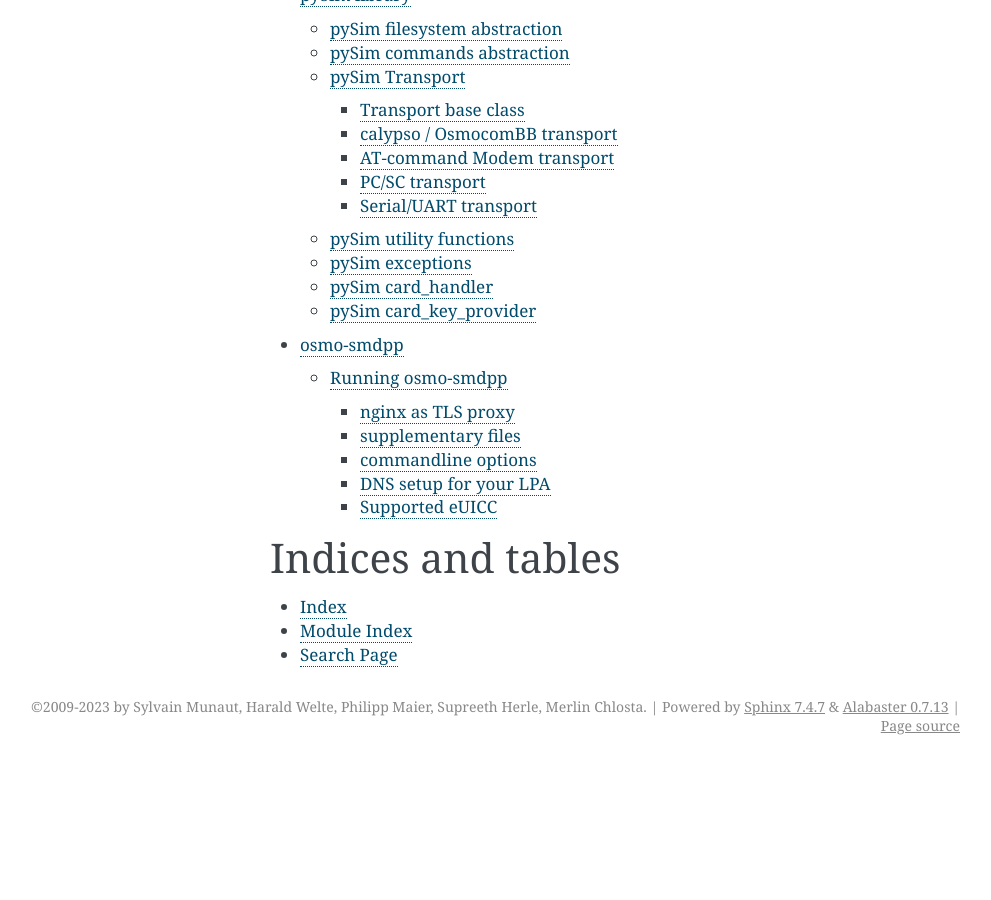
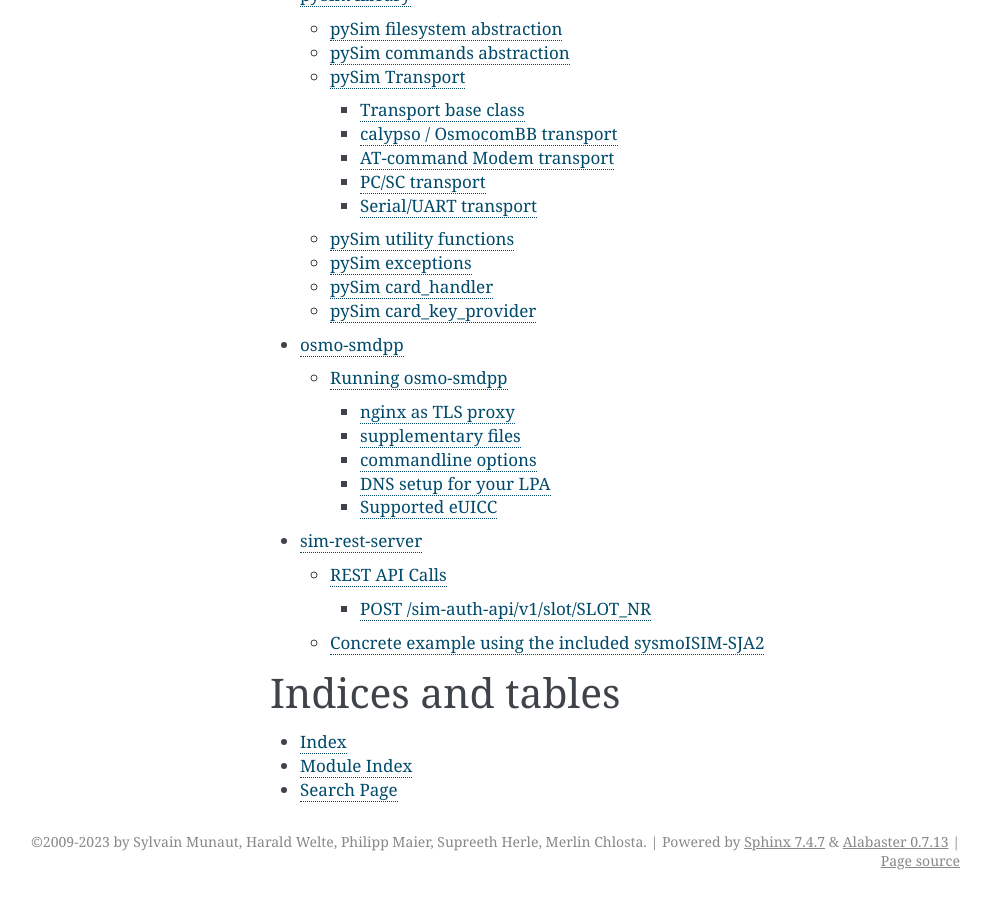
Before and after one commit to osmocom/pysim, a Sphinx documentation site: the page built from docs/index.rst, in a window 1280 px wide and 900 px high, scrolled down 4658 px. Shown: the whole window, without its empty margins (150-1141 px from the left). Built offline with Sphinx 7.4.7, drawn with Linux system fonts in a browser that asks for light colours; before the commit the page ends 5423 px from its top, so only the background shows below that; some of the changed lines change nothing that is shown.

Commit message:
docs: Add documentation about contrib/sim-rest-{server,client}
Those programs have been around since 2021 but we never had any
documentation here. Let's fix that.

Change-Id: I7c471cac9500db063a0c8f5c5eb7b6861b3234ed

```diff
--- a/docs/index.rst
+++ b/docs/index.rst
@@ -43,6 +43,7 @@
    legacy
    library
    osmo-smdpp
+   sim-rest
 
 
 Indices and tables
--- /dev/null
+++ b/docs/sim-rest.rst
@@ -0,0 +1,118 @@
+sim-rest-server
+===============
+
+Sometimes there are use cases where a [remote] application will need
+access to a USIM for authentication purposes.  This is, for example, in
+case an IMS test client needs to perform USIM based authentication
+against an IMS core.
+
+The pysim repository contains two programs: `sim-rest-server.py` and
+`sim-rest-client.py` that implement a simple approach to achieve the
+above:
+
+`sim-rest-server.py` speaks to a [usually local] USIM via the PC/SC
+API and provides a high-level REST API towards [local or remote]
+applications that wish to perform UMTS AKA using the USIM.
+
+`sim-rest-client.py` implements a small example client program to
+illustrate how the REST API provided by `sim-rest-server.py` can be
+used.
+
+REST API Calls
+--------------
+
+POST /sim-auth-api/v1/slot/SLOT_NR
+~~~~~~~~~~~~~~~~~~~~~~~~~~~~~~~~~~
+
+where SLOT_NR is the integer-encoded slot number (corresponds to PC/SC
+reader number).  When using a single sysmoOCTSIM board, this is in the range of 0..7
+
+Example: `/sim-auth-api/v1/slot/0` for the first slot.
+
+Request Body
+############
+
+The request body is a JSON document, comprising of
+    1. the RAND and AUTN parameters as hex-encoded string
+    2. the application against which to authenticate (USIM, ISIM)
+
+Example:
+::
+
+        {
+            "rand": "bb685a4b2fc4d697b9d6a129dd09a091",
+            "autn": "eea7906f8210000004faf4a7df279b56"
+        }
+
+HTTP Status Codes
+#################
+
+HTTP status codes are used to represent errors within the REST server
+and the SIM reader hardware.  They are not used to communicate protocol
+level errors reported by the SIM Card.  An unsuccessful authentication
+will hence have a `200 OK` HTTP Status code and then encode the SIM
+specific error information in the Response Body.
+
+======  =========== ================================
+Status  Code        Description
+------  ----------- --------------------------------
+200     OK          Successful execution
+400     Bad Request Request body is malformed
+404     Not Found   Specified SIM Slot doesn't exist
+410     Gone        No SIM card inserted in slot
+======  =========== ================================
+
+Response Body
+#############
+
+The response body is a JSON document, either
+
+#. a successful outcome; encoding RES, CK, IK as hex-encoded string
+#. a sync failure; encoding AUTS as hex-encoded string
+#. errors
+   #. authentication error (incorrect MAC)
+   #. authentication error (security context not supported)
+   #. key freshness failure
+   #. unspecified card error
+
+Example (succcess):
+::
+
+        {
+           "successful_3g_authentication": {
+                "res": "b15379540ec93985",
+                "ck": "713fde72c28cbd282a4cd4565f3d6381",
+                "ik": "2e641727c95781f1020d319a0594f31a",
+                "kc": "771a2c995172ac42"
+            }
+        }
+
+Example (re-sync case):
+::
+
+        {
+            "synchronisation_failure": {
+                "auts": "dc2a591fe072c92d7c46ecfe97e5"
+            }
+        }
+
+Concrete example using the included sysmoISIM-SJA2
+--------------------------------------------------
+
+This was tested using SIMs ending in IMSI numbers 45890...45899
+
+The following command were executed successfully:
+
+Slot 0
+::
+
+        $ /usr/local/src/pysim/contrib/sim-rest-client.py -c 1 -n 0 -k 841EAD87BC9D974ECA1C167409357601 -o 3211CACDD64F51C3FD3013ECD9A582A0
+        -> {'rand': 'fb195c7873b20affa278887920b9dd57', 'autn': 'd420895a6aa2000089cd016f8d8ae67c'}
+        <- {'successful_3g_authentication': {'res': '131004db2ff1ce8e', 'ck': 'd42eb5aa085307903271b2422b698bad', 'ik': '485f81e6fd957fe3cad374adf12fe1ca', 'kc': '64d3f2a32f801214'}}
+
+Slot 1
+::
+
+        $ /usr/local/src/pysim/contrib/sim-rest-client.py -c 1 -n 1 -k 5C2CE9633FF9B502B519A4EACD16D9DF -o 9834D619E71A02CD76F00CC7AA34FB32
+        -> {'rand': '433dc5553db95588f1d8b93870930b66', 'autn': '126bafdcbe9e00000026a208da61075d'}
+        <- {'successful_3g_authentication': {'res': '026d7ac42d379207', 'ck': '83a90ba331f47a95c27a550b174c4a1f', 'ik': '31e1d10329ffaf0ca1684a1bf0b0a14a', 'kc': 'd15ac5b0fff73ecc'}}
```
